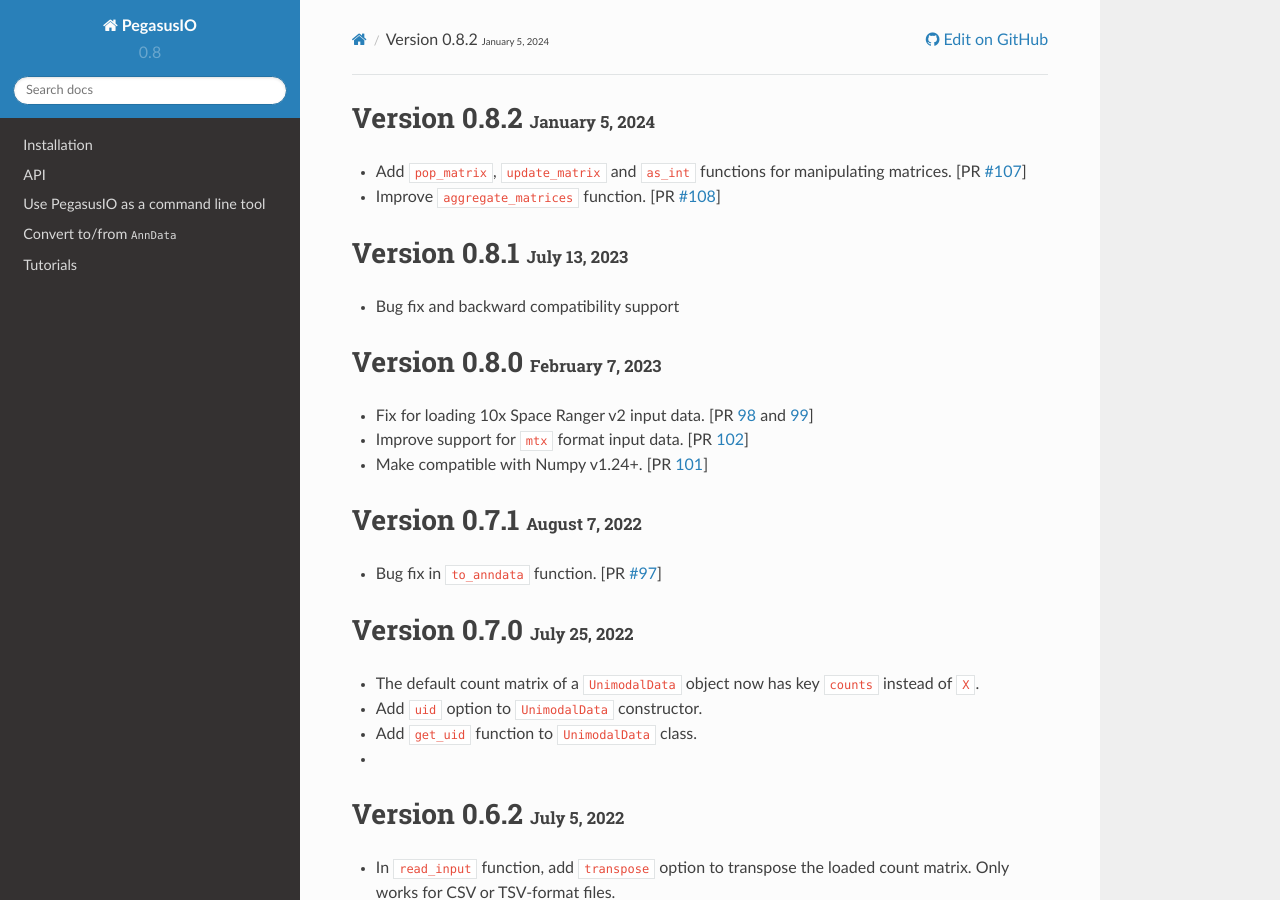
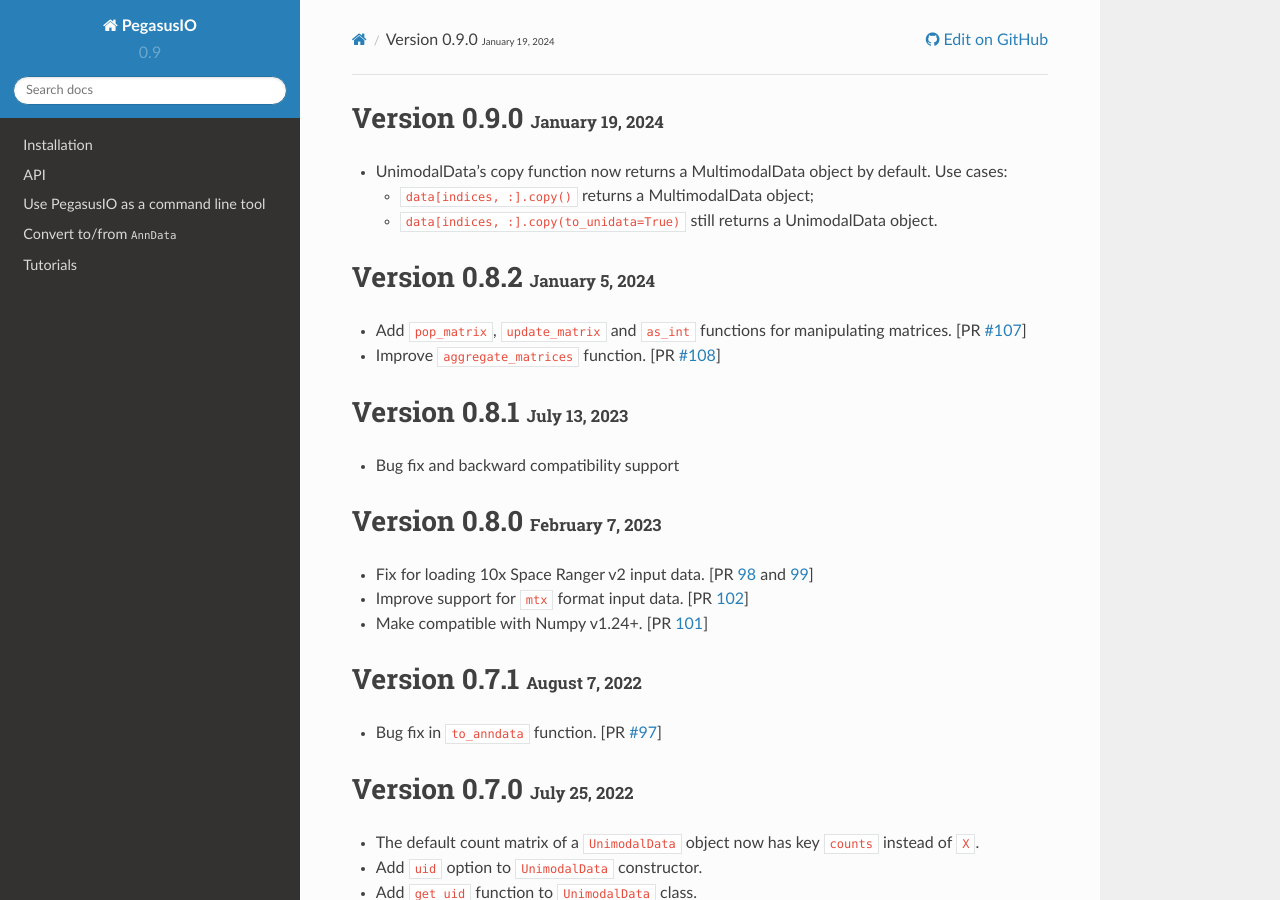
Before and after one commit to lilab-bcb/pegasusio, a Sphinx documentation site: the page built from docs/release_notes.rst, in a window 1280 px wide and 900 px high. Built offline with Sphinx 7.4.7 and the Read the Docs theme 2.0.0, drawn with Linux system fonts in a browser that asks for light colours; formulas are drawn with MathJax 3.

Commit message:
update docs

```diff
--- a/docs/conf.py
+++ b/docs/conf.py
@@ -30,9 +30,9 @@ author = (
 )
 
 # The short X.Y version
-version = "0.8"
+version = "0.9"
 # The full version, including alpha/beta/rc tags
-release = "0.8.2"
+release = "0.9.0"
 
 
 # -- General configuration ---------------------------------------------------
--- a/docs/release_notes.rst
+++ b/docs/release_notes.rst
@@ -1,4 +1,13 @@
 .. role:: small
+
+Version 0.9.0 :small:`January 19, 2024`
+----------------------------------------
+
+- UnimodalData's copy function now returns a MultimodalData object by default. Use cases:
+
+  - ``data[indices, :].copy()`` returns a MultimodalData object;
+
+  - ``data[indices, :].copy(to_unidata=True)`` still returns a UnimodalData object.
 
 Version 0.8.2 :small:`January 5, 2024`
 ---------------------------------------
@@ -29,7 +38,6 @@ Version 0.7.0 :small:`July 25, 2022`
 - The default count matrix of a ``UnimodalData`` object now has key ``counts`` instead of ``X``.
 - Add ``uid`` option to ``UnimodalData`` constructor.
 - Add ``get_uid`` function to ``UnimodalData`` class.
--
 
 Version 0.6.2 :small:`July 5, 2022`
 -------------------------------------
```
